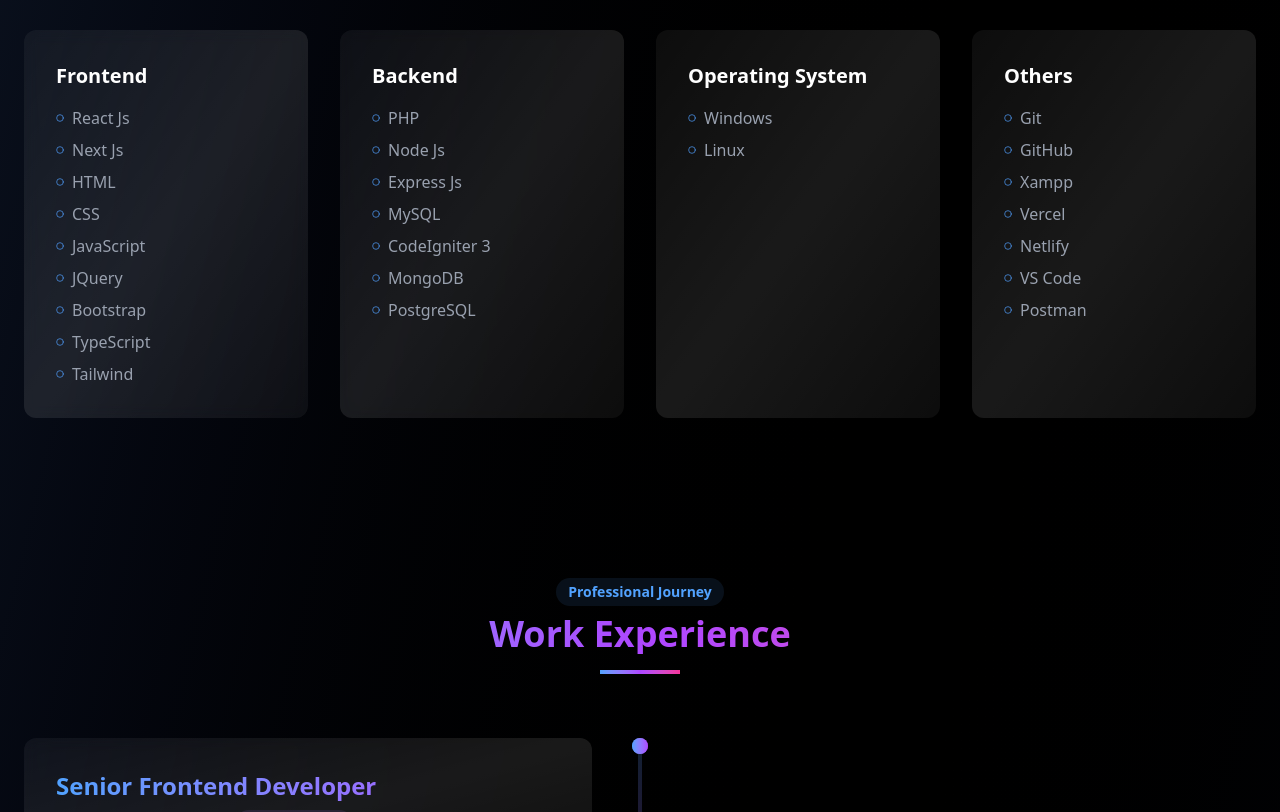
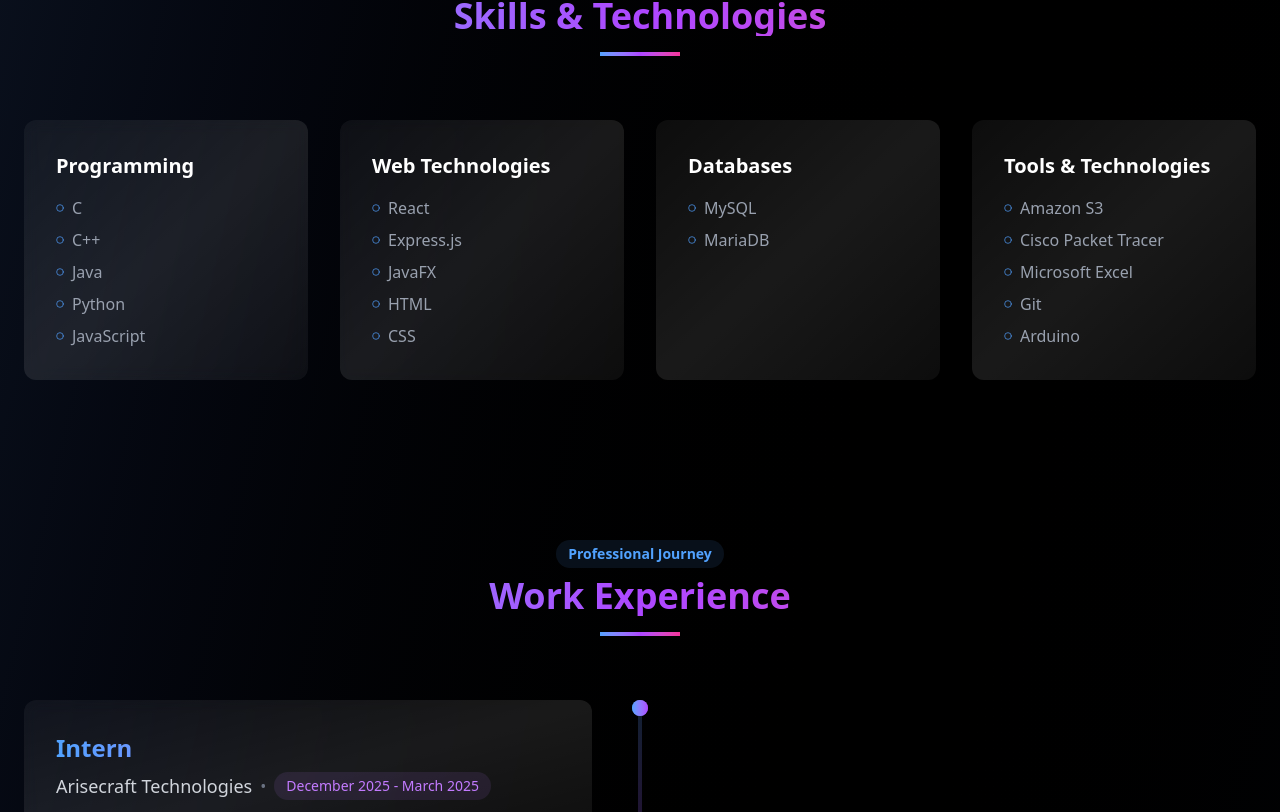
Before and after one commit to gurudattmallya/Portfolio, a React (Vite) app in the folder client/: page /portfolio in a window 1280 px wide. Shown: the part 1024-1836 px from the top of the page. Built offline with nearby package versions, Linux system fonts and the light colour scheme.

Commit message:
refactor: replace App component with Portfolio in main entry point

```diff
--- a/client/src/main.tsx
+++ b/client/src/main.tsx
@@ -1,13 +1,14 @@
 import { StrictMode } from 'react'
 import { createRoot } from 'react-dom/client'
 import './index.css'
-import App from './App.tsx'
+
 import { BrowserRouter } from 'react-router-dom'
+import Portfolio from './pages/Portfolio.tsx'
 
 createRoot(document.getElementById('root')!).render(
   <StrictMode>
     <BrowserRouter>
-      <App />
+   <Portfolio/>
     </BrowserRouter>
   </StrictMode>,
 )
--- a/client/src/pages/Portfolio.tsx
+++ b/client/src/pages/Portfolio.tsx
@@ -237,69 +237,68 @@
   };
 
   const personalInfo: PersonalInfo = {
-    name: "Deekshith Acharya",
-    title: "Creative Developer",
-    email: "your.email@example.com",
-    github: "https://github.com/yourusername",
-    linkedin: "https://linkedin.com/in/yourusername",
+    name: "Gurudatt Ashok Mallya",
+    title: "Software Engineering Student",
+    email: "gurudutt.mallya@gmail.com",
+    github: "https://github.com/gurudattmallya", // Update with your GitHub URL
+    linkedin: "https://linkedin.com/in/gurudutt-mallya", // Update with your LinkedIn URL
     skills: [
       {
-        name: "Frontend",
-        items: [
-          "React Js",
-          "Next Js",
-          "HTML",
-          "CSS",
-          "JavaScript",
-          "JQuery",
-          "Bootstrap",
-          "TypeScript",
-          "Tailwind",
-        ],
+        name: "Programming",
+        items: ["C", "C++", "Java", "Python", "JavaScript"],
       },
       {
-        name: "Backend",
-        items: ["PHP", "Node Js", "Express Js", "MySQL", "CodeIgniter 3", "MongoDB", "PostgreSQL"],
+        name: "Web Technologies",
+        items: ["React", "Express.js", "JavaFX", "HTML", "CSS"],
       },
-      { name: "Operating System", items: ["Windows", "Linux"] },
       {
-        name: "Others",
-        items: ["Git", "GitHub", "Xampp", "Vercel", "Netlify", "VS Code", "Postman"],
+        name: "Databases",
+        items: ["MySQL", "MariaDB"],
+      },
+      {
+        name: "Tools & Technologies",
+        items: [
+          "Amazon S3",
+          "Cisco Packet Tracer",
+          "Microsoft Excel",
+          "Git",
+          "Arduino",
+        ],
       },
     ],
     projects: [
       {
-        title: "Project Alpha",
+        title: "Hate Speech Detection using ML",
         description:
-          "Revolutionary AI-powered platform that transforms user experiences with intelligent automation.",
-        techStack: ["React", "Node.js", "TensorFlow"],
+          "Developed a model to detect hate speech in Instagram comments using advanced machine learning techniques.",
+        techStack: ["TensorFlow", "React", "Apify", "Python"],
+        github: "#", // Add your project GitHub link
+        demo: "#", // Add your project demo link
+        image: "/api/placeholder/600/400", // Add project screenshot
+      },
+      {
+        title: "Gesture Controlled Video Playback",
+        description:
+          "Built an IoT system for controlling video playback using gesture recognition and ultrasonic sensors.",
+        techStack: ["Python", "ESP32", "Arduino UNO", "IoT"],
         github: "#",
         demo: "#",
         image: "/api/placeholder/600/400",
       },
       {
-        title: "Project Beta",
+        title: "Hotel Management System",
         description:
-          "Real-time collaboration tool enabling teams to work efficiently across different time zones.",
-        techStack: ["TypeScript", "WebSocket", "Redis"],
+          "Streamlined event planning and management system with comprehensive features.",
+        techStack: ["Java", "JavaFX", "Socket Programming", "MySQL"],
         github: "#",
         demo: "#",
         image: "/api/placeholder/600/400",
       },
       {
-        title: "Project Gamma",
+        title: "Quiz Application",
         description:
-          "E-commerce solution with advanced analytics and personalized shopping experiences.",
-        techStack: ["Next.js", "MongoDB", "AWS"],
-        github: "#",
-        demo: "#",
-        image: "/api/placeholder/600/400",
-      },
-      {
-        title: "Project Delta",
-        description:
-          "Mobile-first application for tracking fitness goals and nutrition with social features.",
-        techStack: ["React Native", "Firebase", "GraphQL"],
+          "Interactive Android application for testing knowledge across multiple categories.",
+        techStack: ["Java", "Android", "SQLite"],
         github: "#",
         demo: "#",
         image: "/api/placeholder/600/400",
@@ -307,54 +306,53 @@
     ],
     experience: [
       {
-        title: "Senior Frontend Developer",
-        company: "Tech Solutions Inc.",
-        period: "2022 - Present",
+        title: "Intern",
+        company: "Arisecraft Technologies",
+        period: "December 2025 - March 2025",
         description: [
-          "Led a team of 5 developers in building a modern SaaS platform",
-          "Improved application performance by 40% through code optimization",
-          "Implemented CI/CD pipelines reducing deployment time by 60%",
-          "Mentored junior developers and organized weekly knowledge sharing sessions",
+          "Worked on full-stack development",
+          // Add more details about your internship responsibilities
         ],
-        technologies: ["React", "TypeScript", "Next.js", "Tailwind CSS"],
+        technologies: ["React", "Express.js", "MySQL"],
       },
       {
-        title: "Full Stack Developer",
-        company: "Digital Innovations",
-        period: "2020 - 2022",
+        title: "ERP Intern",
+        company: "Echochem Labs",
+        period: "February 2023 - March 2023",
         description: [
-          "Developed and maintained multiple client web applications",
-          "Created RESTful APIs serving 100K+ daily users",
-          "Reduced server response time by 50% through database optimization",
-          "Collaborated with UX designers to implement responsive interfaces",
+          "Worked on Enterprise Resource Planning systems",
+          "Gained hands-on experience with ERP implementation",
         ],
-        technologies: ["Node.js", "Express", "MongoDB", "React"],
+        technologies: ["ERP Systems"],
       },
     ],
     education: [
       {
-        degree: "Bachelor of Technology in Computer Science",
-        institution: "Technical University",
-        period: "2016 - 2020",
-        location: "New York, USA",
-        description: "Specialized in Software Engineering and Artificial Intelligence",
+        degree: "Bachelor of Engineering in Information Science",
+        institution: "NMAM Institute of Technology",
+        period: "2021 - Present",
+        location: "Nitte, Karnataka",
+        description: "Currently pursuing Information Science and Engineering",
         achievements: [
-          "Graduated with First Class Honours",
-          "Led the University Programming Club",
-          "Winner of Annual Hackathon 2019",
+          "Cumulative GPA: 9.01/10.00",
+          // Add any academic achievements or relevant coursework
         ],
       },
       {
-        degree: "High School Diploma",
-        institution: "International School",
-        period: "2014 - 2016",
-        location: "New York, USA",
-        description: "Science and Mathematics Major",
-        achievements: [
-          "School Prefect",
-          "Mathematics Olympiad Winner",
-          "Perfect attendance record",
-        ],
+        degree: "Pre-University Education",
+        institution: "Bhandarkar's Pre-University College",
+        period: "2019 - 2021",
+        location: "Kundapura, Karnataka",
+        description: "Karnataka Pre-University Board",
+        achievements: ["Percentage Scored: 97.3%"],
+      },
+      {
+        degree: "Secondary Education",
+        institution: "Sri Venkataramana English Medium School",
+        period: "2008 - 2019",
+        location: "Kundapura, Karnataka",
+        description: "Karnataka State Board of Secondary Education",
+        achievements: ["Percentage Scored: 93.76%"],
       },
     ],
   };
@@ -382,7 +380,9 @@
       {/* Navigation Bar with scroll-based opacity */}
       <nav
         className={`fixed top-0 left-0 right-0 z-50 border-b border-white/10 transition-all duration-300 ${
-          navbarOpaque ? "bg-black/80 backdrop-blur-xl shadow-xl" : "bg-black/30 backdrop-blur-md"
+          navbarOpaque
+            ? "bg-black/80 backdrop-blur-xl shadow-xl"
+            : "bg-black/30 backdrop-blur-md"
         }`}
       >
         <div className="max-w-7xl mx-auto px-4 sm:px-6">
@@ -456,7 +456,11 @@
                 onClick={() => setIsMenuOpen(!isMenuOpen)}
                 aria-label="Toggle menu"
               >
-                {isMenuOpen ? <X className="w-6 h-6" /> : <Menu className="w-6 h-6" />}
+                {isMenuOpen ? (
+                  <X className="w-6 h-6" />
+                ) : (
+                  <Menu className="w-6 h-6" />
+                )}
               </button>
             </div>
           </div>
@@ -520,7 +524,10 @@
       </nav>
 
       {/* Hero Section with enhanced responsiveness */}
-      <section ref={sectionRefs.home} className="relative min-h-screen flex items-center pt-16">
+      <section
+        ref={sectionRefs.home}
+        className="relative min-h-screen flex items-center pt-16"
+      >
         <div className="max-w-7xl mx-auto px-4 sm:px-6 py-12 md:py-20">
           <div className="grid md:grid-cols-2 gap-12 items-center">
             <div className="space-y-8 order-2 md:order-1 text-center md:text-left">
@@ -532,14 +539,19 @@
                   <span className="block">I'm a</span>
                   <span className="block text-transparent bg-clip-text bg-gradient-to-r from-blue-400 via-purple-500 to-pink-500">
                     <TypewriterEffect
-                      words={["Frontend Developer", "Backend Developer", "Network Engineer"]}
+                      words={[
+                        "Information Science Student",
+                        "Tech Enthusiast",
+                        "Problem Solver"
+                      ]}
                     />
                   </span>
                 </h1>
               </div>
               <p className="text-lg sm:text-xl text-gray-400 max-w-md mx-auto md:mx-0">
-                Crafting digital experiences that blend creativity with technical excellence.
-                Specialized in building modern web applications.
+                Crafting digital experiences that blend creativity with
+                technical excellence. Specialized in building modern web
+                applications.
               </p>
               <div className="flex flex-wrap space-y-4 sm:space-y-0 sm:space-x-6 justify-center md:justify-start">
                 <button
@@ -596,7 +608,9 @@
 
         {/* Scroll down indicator */}
         <div className="absolute bottom-8 left-1/2 transform -translate-x-1/2 hidden md:flex flex-col items-center space-y-2">
-          <div className="text-sm text-gray-400 tracking-wider font-light">Scroll Down</div>
+          <div className="text-sm text-gray-400 tracking-wider font-light">
+            Scroll Down
+          </div>
           <div className="relative w-6 h-9 rounded-full border-2 border-gray-400/20 flex justify-center">
             <div className="absolute top-2 w-1 h-1 bg-gradient-to-r from-blue-400 to-purple-500 rounded-full animate-scroll-down"></div>
           </div>
@@ -631,7 +645,9 @@
                 key={index}
                 className="group relative p-6 md:p-8 bg-gradient-to-br from-white/5 via-white/10 to-white/5 rounded-xl backdrop-blur-sm hover:from-white/10 hover:via-white/15 hover:to-white/10 transition-all duration-500 transform hover:scale-105 hover:shadow-lg hover:shadow-purple-500/10"
               >
-                <h3 className="text-xl font-semibold mb-4">{skillGroup.name}</h3>
+                <h3 className="text-xl font-semibold mb-4">
+                  {skillGroup.name}
+                </h3>
                 <ul className="space-y-2">
                   {skillGroup.items.map((item, i) => (
                     <li
@@ -651,7 +667,11 @@
       </section>
 
       {/* Experience Section with enhanced timeline styling */}
-      <section ref={sectionRefs.experience} className="py-20 relative" id="experience">
+      <section
+        ref={sectionRefs.experience}
+        className="py-20 relative"
+        id="experience"
+      >
         <div className="max-w-7xl mx-auto px-4 sm:px-6">
           <div className="text-center mb-16">
             <div className="inline-block text-sm font-semibold py-1 px-3 rounded-full bg-blue-400/10 text-blue-400 mb-2">
@@ -684,7 +704,11 @@
                   </div>
                 </div>
 
-                <div className={`w-full md:w-1/2 ${index % 2 === 0 ? "md:pr-12" : "md:pl-12"}`}>
+                <div
+                  className={`w-full md:w-1/2 ${
+                    index % 2 === 0 ? "md:pr-12" : "md:pl-12"
+                  }`}
+                >
                   <div className="group relative p-6 md:p-8 bg-gradient-to-br from-white/5 via-white/10 to-white/5 rounded-xl backdrop-blur-sm hover:from-white/10 hover:via-white/15 hover:to-white/10 transition-all duration-500">
                     {/* Animated line pattern background */}
                     <div className="absolute inset-0 overflow-hidden rounded-xl">
@@ -710,7 +734,9 @@
                           {exp.title}
                         </span>
                         <div className="flex items-center mt-2">
-                          <span className="text-lg text-gray-300">{exp.company}</span>
+                          <span className="text-lg text-gray-300">
+                            {exp.company}
+                          </span>
                           <span className="mx-2 text-gray-500">•</span>
                           <span className="text-purple-400 font-medium text-sm px-3 py-1 rounded-full bg-purple-400/10">
                             {exp.period}
@@ -793,7 +819,11 @@
       </section>
 
       {/* Education Section with cards */}
-      <section ref={sectionRefs.education} className="py-20 relative" id="education">
+      <section
+        ref={sectionRefs.education}
+        className="py-20 relative"
+        id="education"
+      >
         <div className="max-w-7xl mx-auto px-4 sm:px-6">
           <div className="text-center mb-16">
             <div className="inline-block text-sm font-semibold py-1 px-3 rounded-full bg-blue-400/10 text-blue-400 mb-2">
@@ -824,7 +854,9 @@
                 <p className="text-gray-400 mb-4">{edu.description}</p>
                 {edu.achievements && (
                   <div className="space-y-2">
-                    <h4 className="text-md font-medium text-gray-300">Achievements:</h4>
+                    <h4 className="text-md font-medium text-gray-300">
+                      Achievements:
+                    </h4>
                     <ul className="space-y-1">
                       {edu.achievements.map((achievement, i) => (
                         <li
@@ -846,7 +878,11 @@
       </section>
 
       {/* Contact Section with enhanced form styling */}
-      <section ref={sectionRefs.contact} className="py-20 relative" id="contact">
+      <section
+        ref={sectionRefs.contact}
+        className="py-20 relative"
+        id="contact"
+      >
         <div className="max-w-7xl mx-auto px-4 sm:px-6">
           <div className="text-center mb-16">
             <div className="inline-block text-sm font-semibold py-1 px-3 rounded-full bg-blue-400/10 text-blue-400 mb-2">
@@ -862,7 +898,8 @@
             <div className="relative bg-gradient-to-br from-white/5 via-white/10 to-white/5 rounded-xl p-6 md:p-8 backdrop-blur-sm">
               <h3 className="text-2xl font-semibold mb-4">Let's Connect</h3>
               <p className="text-gray-400 mb-6">
-                Feel free to reach out for projects, questions, or just to say hello!
+                Feel free to reach out for projects, questions, or just to say
+                hello!
               </p>
 
               <div className="space-y-4">
@@ -885,7 +922,9 @@
                     <Github className="w-5 h-5" />
                   </div>
                   <div>
-                    <h4 className="text-sm font-medium text-gray-300">GitHub</h4>
+                    <h4 className="text-sm font-medium text-gray-300">
+                      GitHub
+                    </h4>
                     <a
                       href={personalInfo.github}
                       className="text-gray-400 hover:text-purple-400 transition-colors"
@@ -901,14 +940,19 @@
                     <Linkedin className="w-5 h-5" />
                   </div>
                   <div>
-                    <h4 className="text-sm font-medium text-gray-300">LinkedIn</h4>
+                    <h4 className="text-sm font-medium text-gray-300">
+                      LinkedIn
+                    </h4>
                     <a
                       href={personalInfo.linkedin}
                       className="text-gray-400 hover:text-pink-400 transition-colors"
                       target="_blank"
                       rel="noopener noreferrer"
                     >
-                      {personalInfo.linkedin.replace("https://linkedin.com/in/", "")}
+                      {personalInfo.linkedin.replace(
+                        "https://linkedin.com/in/",
+                        ""
+                      )}
                     </a>
                   </div>
                 </div>
@@ -919,7 +963,10 @@
               <h3 className="text-2xl font-semibold mb-4">Send a Message</h3>
               <form onSubmit={handleSubmit} className="space-y-4">
                 <div>
-                  <label htmlFor="name" className="block text-sm font-medium text-gray-300 mb-1">
+                  <label
+                    htmlFor="name"
+                    className="block text-sm font-medium text-gray-300 mb-1"
+                  >
                     Your Name
                   </label>
                   <input
@@ -934,7 +981,10 @@
                   />
                 </div>
                 <div>
-                  <label htmlFor="email" className="block text-sm font-medium text-gray-300 mb-1">
+                  <label
+                    htmlFor="email"
+                    className="block text-sm font-medium text-gray-300 mb-1"
+                  >
                     Email Address
                   </label>
                   <input
@@ -949,7 +999,10 @@
                   />
                 </div>
                 <div>
-                  <label htmlFor="subject" className="block text-sm font-medium text-gray-300 mb-1">
+                  <label
+                    htmlFor="subject"
+                    className="block text-sm font-medium text-gray-300 mb-1"
+                  >
                     Subject
                   </label>
                   <input
@@ -964,7 +1017,10 @@
                   />
                 </div>
                 <div>
-                  <label htmlFor="message" className="block text-sm font-medium text-gray-300 mb-1">
+                  <label
+                    htmlFor="message"
+                    className="block text-sm font-medium text-gray-300 mb-1"
+                  >
                     Message
                   </label>
                   <textarea
@@ -1009,7 +1065,9 @@
               <div className="text-lg font-bold bg-clip-text text-transparent bg-gradient-to-r from-blue-400 via-purple-500 to-pink-500">
                 {personalInfo.name}
               </div>
-              <p className="text-gray-400 mt-1">Professional Fullstack Developer</p>
+              <p className="text-gray-400 mt-1">
+                Professional Fullstack Developer
+              </p>
             </div>
             <div className="flex space-x-4">
               <a
@@ -1040,7 +1098,8 @@
             </div>
           </div>
           <div className="mt-8 text-center text-gray-500 text-sm">
-            &copy; {new Date().getFullYear()} {personalInfo.name}. All rights reserved.
+            &copy; {new Date().getFullYear()} {personalInfo.name}. All rights
+            reserved.
           </div>
         </div>
       </footer>
```
Also changed, not shown: client/src/App.tsx (+2 -5 lines).
